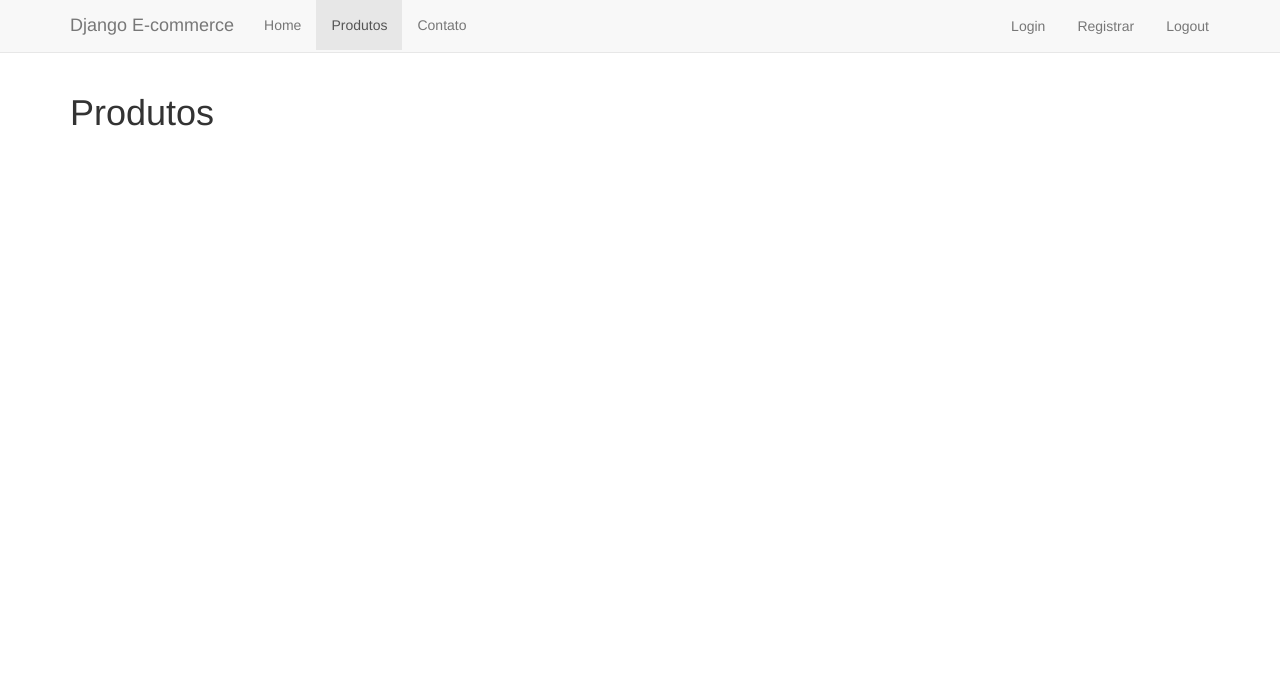
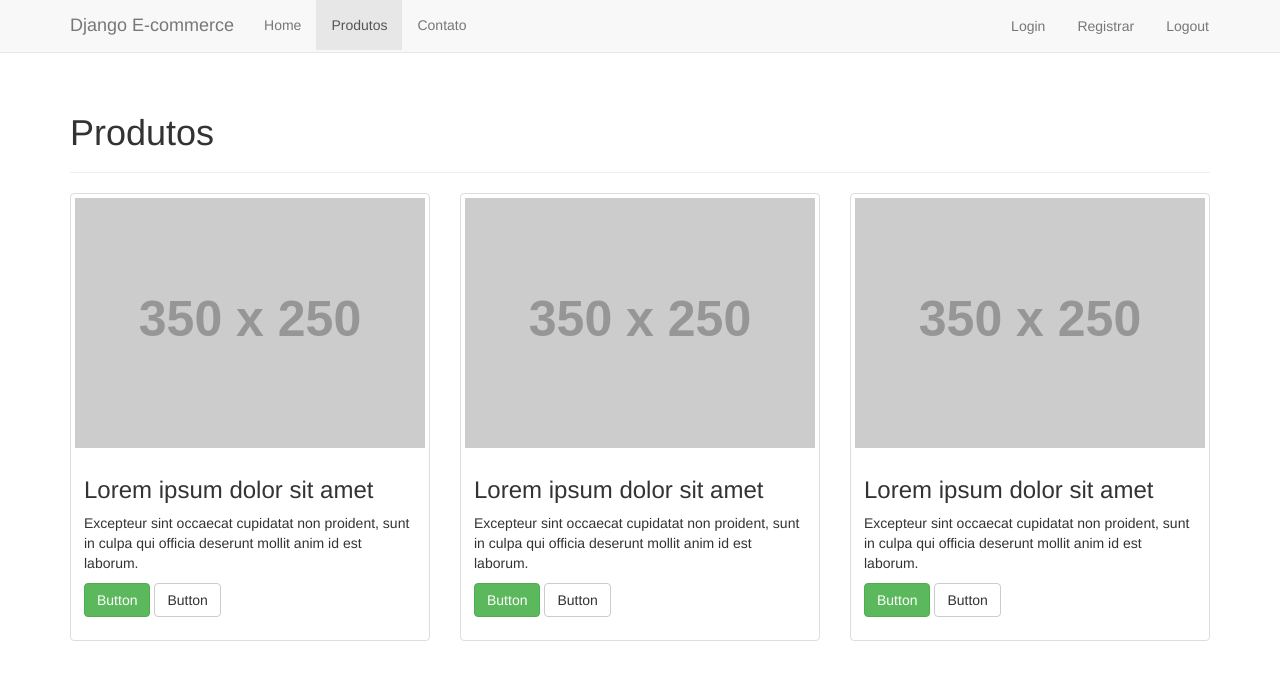
Before and after one commit to olivx/ecommerce, a Django app: page /produtos/ in a window 1280 px wide. Shown: the top 680 px of the page. Run offline with Django 3.2, Linux system fonts and the light colour scheme; grey boxes labelled with a size stand in for pictures from a placeholder-image service; some libraries are stand-ins or nearby versions.

Commit message:
templates produtos , produto , contato

```diff
--- a/core/templates/index.html
+++ b/core/templates/index.html
@@ -8,7 +8,7 @@
 
     <p class="lead"> Python e-commerce with bootstrap</p>
 
-    <button class="btn btn-large btn-primary"> Contate-me !</button>
+    <a href="{% url 'contato' %}" role="button" class="btn btn-large btn-primary"> Contate-me !</a>
 
 </div>
 
--- a/core/templates/produtos.html
+++ b/core/templates/produtos.html
@@ -2,6 +2,49 @@
 
 {% block content%}
 
-<h1> Produtos </h1>
+
+
+<div class="page-header">
+    <h1>Produtos</h1>
+</div>
+<div class="row">
+    <div class="col-sm-6 col-md-4">
+        <div class="thumbnail">
+            <a href="#">
+                <img src="http://placehold.it/350x250" alt="" />
+            </a>
+            <div class="caption">
+                <h3>Lorem ipsum dolor sit amet</h3>
+                <p>Excepteur sint occaecat cupidatat non proident, sunt in culpa qui officia deserunt mollit anim id est laborum.</p>
+                <p><a href="#" class="btn btn-success" role="button">Button</a> <a href="#" class="btn btn-default" role="button">Button</a></p>
+            </div>
+        </div>
+    </div>
+    <div class="col-sm-6 col-md-4">
+        <div class="thumbnail">
+            <a href="#">
+                <img src="http://placehold.it/350x250" alt="" />
+            </a>
+            <div class="caption">
+                <h3>Lorem ipsum dolor sit amet</h3>
+                <p>Excepteur sint occaecat cupidatat non proident, sunt in culpa qui officia deserunt mollit anim id est laborum.</p>
+                <p><a href="#" class="btn btn-success" role="button">Button</a> <a href="#" class="btn btn-default" role="button">Button</a></p>
+            </div>
+        </div>
+    </div>
+    <div class="col-sm-6 col-md-4">
+        <div class="thumbnail">
+            <a href="#">
+                <img src="http://placehold.it/350x250" alt="" />
+            </a>
+            <div class="caption">
+                <h3>Lorem ipsum dolor sit amet</h3>
+                <p>Excepteur sint occaecat cupidatat non proident, sunt in culpa qui officia deserunt mollit anim id est laborum.</p>
+                <p><a href="#" class="btn btn-success" role="button">Button</a> <a href="#" class="btn btn-default" role="button">Button</a></p>
+            </div>
+        </div>
+    </div>
+</div>
+
 
 {% endblock %}
--- a/ecommerce/urls.py
+++ b/ecommerce/urls.py
@@ -6,6 +6,7 @@ urlpatterns = [
     url(r'^admin/', admin.site.urls),
 
     url(r'^$', TemplateView.as_view(template_name='index.html'), name='home'),
+    url(r'^produto/$', TemplateView.as_view(template_name='produto.html'), name='produto'),
     url(r'^produtos/$', TemplateView.as_view(template_name='produtos.html'), name='produtos'),
     url(r'^contato/$', TemplateView.as_view(template_name='contato.html'), name='contato'),
 
```
Also changed, not shown: core/templates/base.html (+14 -0 lines), core/templates/produto.html (added, +28 -0 lines).
